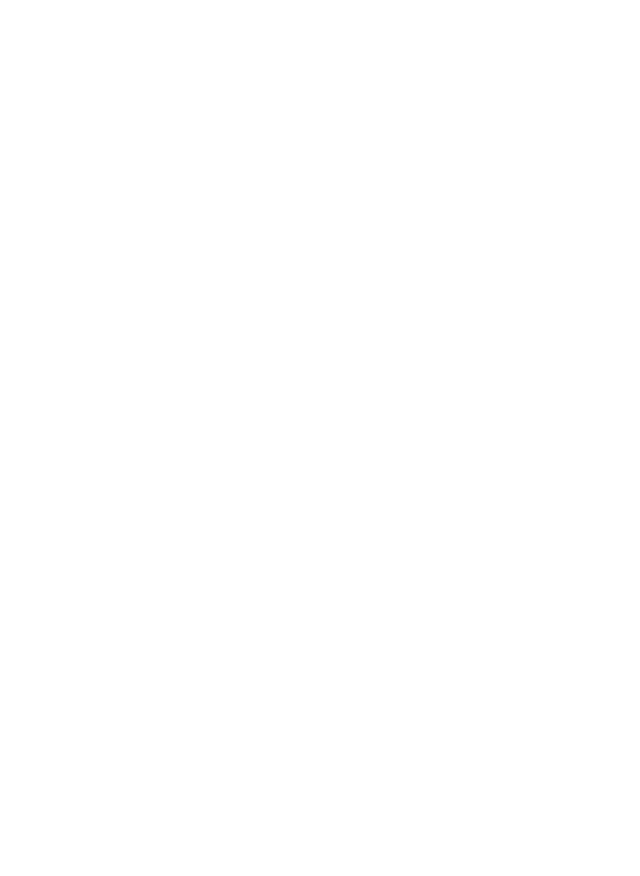
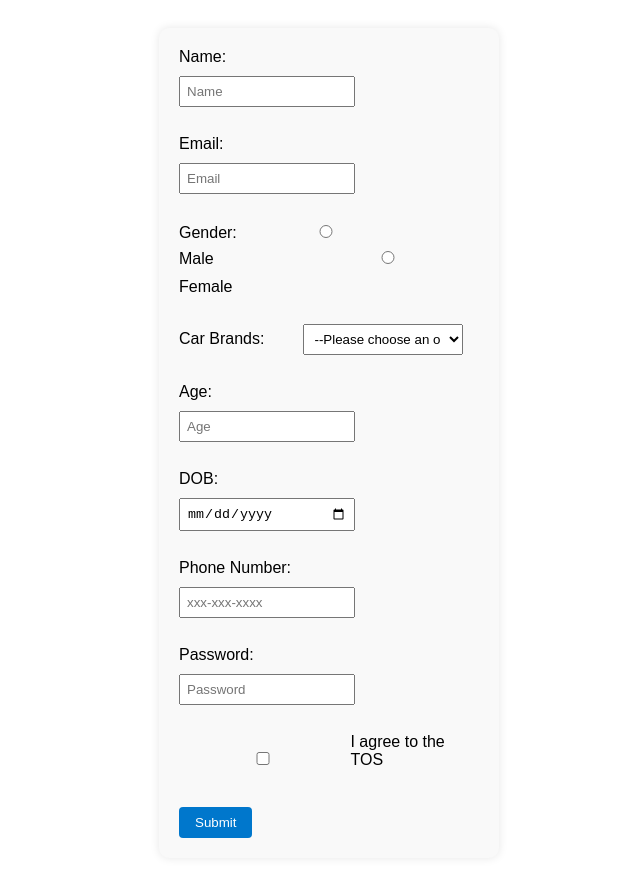
Before and after one commit to acciojob/signup-form-car-Rutika72, a website: page main.html in a window 1280 px wide. Shown: the whole page, without its empty margins (311-951 px from the left). Before the commit the page ends 800 px from the top, so only its background shows below. Drawn offline with Linux system fonts and the light colour scheme.

Commit message:
created a submission

```diff
--- a/main.html
+++ b/main.html
@@ -1,5 +1,4 @@
 <!DOCTYPE html>
-
 <html>
 
 <head>
@@ -8,9 +7,48 @@
 
 <body>
 	<!-- the entire body must be written by student -->
-    <script type="text/javascript" src="./script.js">
-</script>
+	<form method="post">
+		<label for="name">Name:</label>
+		<input type="text" id="name" placeholder="Name" required><br><br>
 
+		<label for="email">Email:</label>
+		<input type="email" id="email" placeholder="Email" required><br><br>
+
+		Gender:
+		<input type="radio" id="gender_m" name="gender" required>
+		<label for="gender_m">Male</label>
+
+		<input type="radio" id="gender_f" name="gender" required>
+		<label for="gender_f">Female</label><br><br>
+
+		<label for="cars">Car Brands:</label>
+		<select id="cars" required>
+			<option value="">--Please choose an option--</option>
+			<option value="Toyota">Toyota</option>
+			<option value="BMW">BMW</option>
+			<option value="Tesla">Tesla</option>
+			<option value="Ford">Ford</option>
+		</select><br><br>
+
+		<label for="age">Age:</label>
+		<input type="number" id="age" placeholder="Age" required><br><br>
+
+		<label for="dob">DOB:</label>
+		<input type="date" id="dob" required><br><br>
+
+		<label for="tel">Phone Number:</label>
+		<input type="tel" id="tel" placeholder="xxx-xxx-xxxx"><br><br>
+
+		<label for="password">Password:</label>
+		<input type="password" id="password" placeholder="Password" required><br><br>
+
+		<input type="checkbox" id="tos" required>
+		<label for="tos">I agree to the TOS</label><br><br>
+
+		<button type="submit">Submit</button>
+	</form>
+
+	<script type="text/javascript" src="./script.js"></script>
 </body>
 
 </html>
--- a/styles.css
+++ b/styles.css
@@ -1,2 +1,39 @@
+/* Your CSS Code here. */
+
+body {
+	font-family: Arial, sans-serif;
+	padding: 20px;
+}
+
+form {
+	background-color: #f9f9f9;
+	padding: 20px;
+	width: 300px;
+	margin: 0 auto;
+	border-radius: 10px;
+	box-shadow: 0 0 10px rgba(0, 0, 0, 0.1);
+}
+
+label {
+	display: inline-block;
+	width: 120px;
+	margin-bottom: 10px;
+}
+
+input, select {
+	width: 160px;
+	padding: 6px;
+	margin-bottom: 10px;
+}
+
+button {
+	margin-top: 10px;
+	padding: 8px 16px;
+	background-color: #0077cc;
+	color: white;
+	border: none;
+	border-radius: 4px;
+	cursor: pointer;
+}
 
 /* Your CSS Code here. */
```
